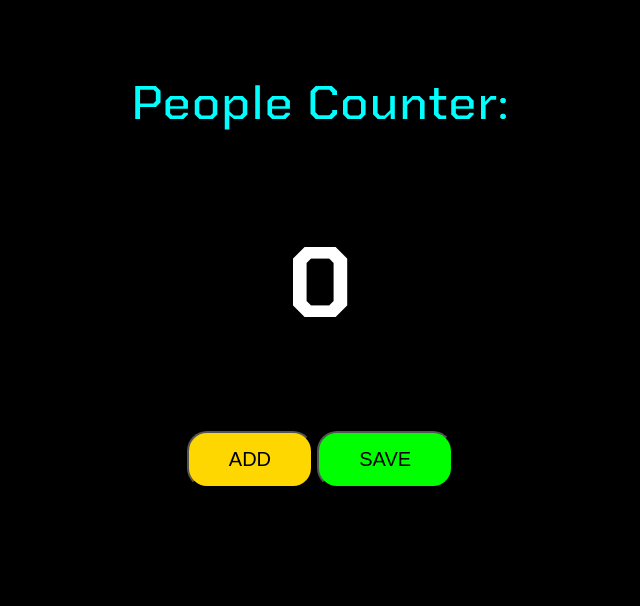
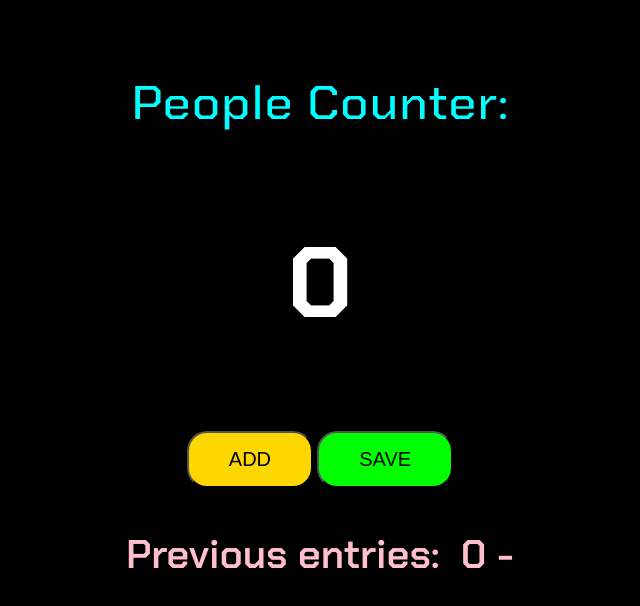
Before and after one commit to MelchardSimeon/people-counter-app, a plain HTML site: page index.html in a window 1280 px wide. Both pictures are taken after a click on the button "SAVE". Shown: the whole page, without its empty margins (320-960 px from the left). Drawn offline with Linux system fonts and the light colour scheme.

Commit message:
display text when clicking save button

```diff
--- a/index.html
+++ b/index.html
@@ -15,6 +15,7 @@
     <h2 id="count-el">0</h2>
     <button id="increment-btn" onClick="increment()">ADD</button>
     <button id="save-el" onclick="save()"> SAVE </button>
+    <p id="save-para"> Previous entries: &nbsp;</p>
 
 </body>
 </html>
--- a/main.js
+++ b/main.js
@@ -2,6 +2,7 @@
 let counter = 0;
 let countEl = document.getElementById("count-el");
 let saveEl = document.getElementById("save-el");
+let savePara = document.getElementById("save-para")
 
 function increment() {
     counter += 1;
@@ -10,5 +11,9 @@ function increment() {
 }
 
 function save() {
+    let countEntry = counter + " - ";
+    savePara.innerText += countEntry;
+    savePara.style.color = "pink";
+    savePara.style.fontSize = "40px"
     console.log(counter);
 }
```
